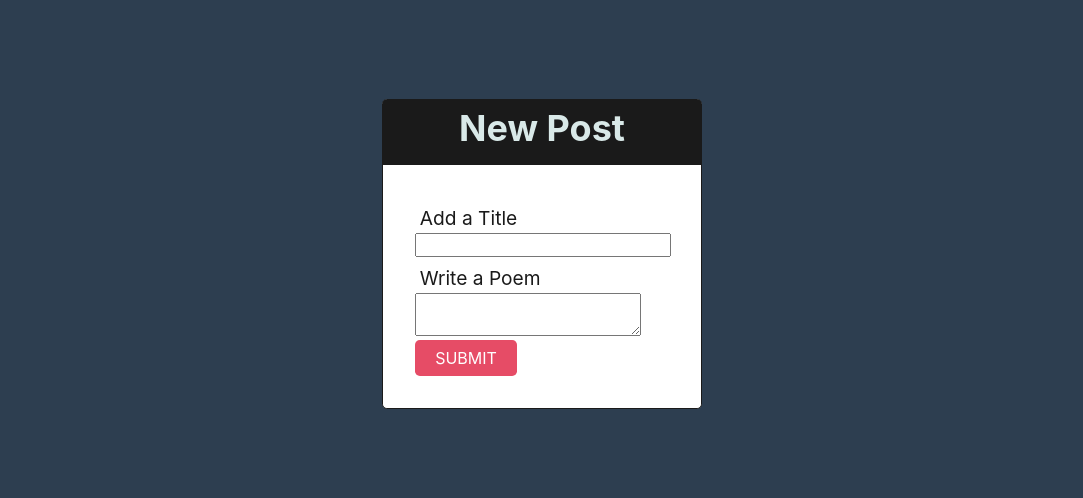
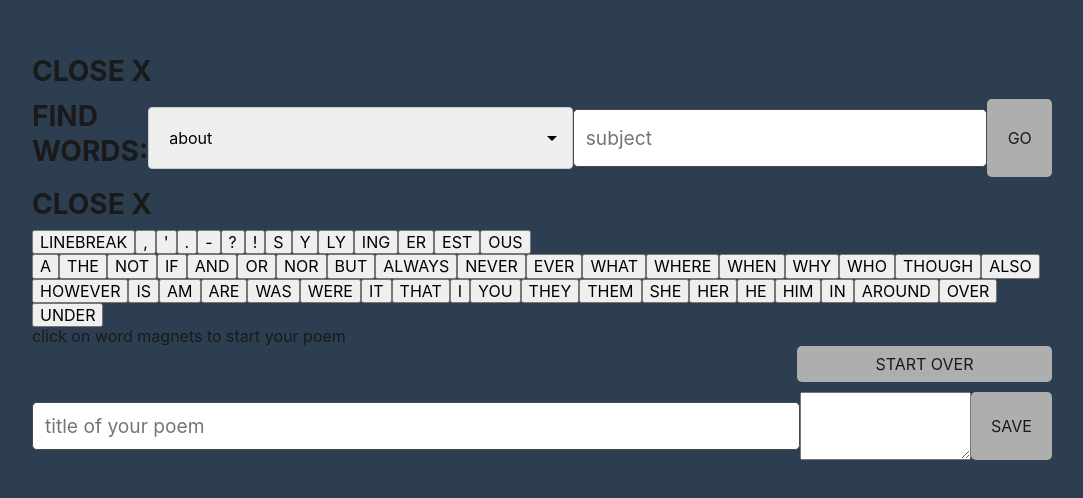
Before and after one commit to mckayfackrell/refrigerator-poetry, a React (Create React App) app in the folder client/: page /post in a window 1280 px wide. Shown: the part 138-636 px from the top of the page, without its empty margins (98-1181 px from the left). Built offline with nearby package versions, Linux system fonts and the light colour scheme.

Commit message:
Poem user interface built and homepage displaying all posts in db

```diff
--- a/client/src/App.js
+++ b/client/src/App.js
@@ -12,6 +12,10 @@ const client = new ApolloClient({
   cache: new InMemoryCache(),
 });
 
+const staticfragments = [{ id: 0, name: "LINEBREAK" }, { id: 1, name: "," }, { id: 2, name: "'" }, { id: 3, name: "." }, { id: 4, name: "-" }, { id: 5, name: "?" }, { id: 6, name: "!" }, { id: 7, name: "S" }, { id: 8, name: "Y" },  { id: 9, name: "LY" }, { id: 10, name: "ING" }, { id: 11, name: "ER" },  { id: 12, name: "EST" }, { id: 13, name: "OUS" }]
+
+const staticwords = [{ id: 0, name: "A" }, { id: 1, name: "THE" }, { id: 2, name: "NOT" }, { id: 3, name: "IF" }, { id: 4, name: "AND" }, { id: 5, name: "OR" }, { id: 6, name: "NOR" }, { id: 7, name: "BUT" }, { id: 8, name: "ALWAYS" }, { id: 9, name: "NEVER" }, { id: 10, name: "EVER" }, { id: 11, name: "WHAT" }, { id: 12, name: "WHERE" }, { id: 13, name: "WHEN" }, { id: 14, name: "WHY" }, { id: 15, name: "WHO" }, { id: 16, name: "THOUGH" }, { id: 17, name: "ALSO" }, { id: 18, name: "HOWEVER" }, { id: 19, name: "IS" }, { id: 20, name: "AM" }, { id: 21, name: "ARE" }, { id: 22, name: "WAS" }, { id: 23, name: "WERE" }, { id: 24, name: "IT" }, { id: 25, name: "THAT" }, { id: 26, name: "I" }, { id: 27, name: "YOU" }, { id: 28, name: "THEY" }, { id: 29, name: "THEM" }, { id: 30, name: "SHE" }, { id: 31, name: "HER" }, { id: 32, name: "HE" }, { id: 33, name: "HIM" }, { id: 34, name: "IN" }, { id: 35, name: "AROUND" }, { id: 36, name: "OVER" }, { id: 37, name: "UNDER" }];
+
 function App() {
   return (
     <ApolloProvider client={client}>
@@ -24,7 +28,7 @@ function App() {
             />
             <Route
               path="/post"
-              element={<EditPost />}
+              element={<EditPost staticfragments={staticfragments} staticwords={staticwords} />}
             />
             <Route
               path="/post/:id"
--- a/client/src/pages/EditPost.js
+++ b/client/src/pages/EditPost.js
@@ -4,10 +4,16 @@ import { useMutation } from '@apollo/client';
 // import { QUERY_TECH } from '../utils/queries';
 import { CREATE_POST } from '../utils/mutations';
 
-const EditPost = () => {
-// const { loading, data } = useQuery(QUERY_TECH);
+const EditPost = (props) => {
 
-//  const techList = data?.tech || [];
+    function moveMagnet(word) {
+        console.log(word);
+    }
+
+    /* const { loading, data } = useQuery(QUERY_TECH);
+
+    const techList = data?.tech || [];
+    console.log(techList); */
 
 //  const formPostTitle = data?.postTitle;
 //  const formPostText = data?.postTest;
@@ -21,8 +27,6 @@ const EditPost = () => {
 
   const [createPost, { error }] = useMutation(CREATE_POST);
 
-
-
     const handleInputChange = (event) => {
     const { name, value } = event.target;
     setFormData({ ...formData, [name]: value });
@@ -31,72 +35,105 @@ const EditPost = () => {
   const handleFormSubmit = async (event) => {
     event.preventDefault();
 
-    // console.log('formData:' + formData);
+    try {
 
-    try {
       const { data } = await createPost({
         variables: { ...formData },
       });
 
-      console.log('id: ' + data.createPost._id);
+    console.log('id: ' + data.createPost._id);
 
+    // navigate(`/post/${data.createPost._id}`);
+    navigate(`/`);
 
-      // ?
-    /* navigate(`/matchup/${data.createMatchup._id}`);
-    } catch (err) {
-      console.error(err);
-    }  */
-
-
-
-    navigate(`/post/${data.createPost._id}`);
     } catch (err) {
     console.error(err);
     }
-
-
 
     /* setFormData({
       tech1: 'JavaScript',
       tech2: 'JavaScript',
     }); */
+
   };
 
   return (
-    <div className="card bg-white card-rounded w-25">
-      <div className="card-header bg-dark text-center">
-        <h1>New Post</h1>
-      </div>
-      <div className="card-body m-5">
 
+    <div className="poem-interface-outer">
 
-            <form onSubmit={handleFormSubmit}>
-            <label>Add a Title</label>
-            <input name="postTitle" onChange={handleInputChange} />
-            <label>Write a Poem </label>
-            <textarea name="description" onChange={handleInputChange}></textarea>
-            <button className="btn btn-danger" type="submit">SUBMIT</button>
-            </form>
+            <div className="create-a-post container">
 
+                <div className="collapse-outer">
+                    <h3 className="collapse open">CLOSE X</h3>
+                    <div id="words-finder" className="collapse-content">
+                        <form id="words-finder-form">
+                            <div className="form-block display-flex justify-space-between query-builder form-group">
 
+                                <h3>FIND WORDS:</h3>
 
-      </div>
-      {error && <div>Something went wrong...</div>}
+                                <select id="words-behavior" className="select">
+                                    <option value="rel_trg">about</option>
+                                    <option value="ml">like</option>
+                                    <option value="rel_rhy">rhyming with</option>
+                                </select>
+
+                                <input type="text" id="words-subject" className="form-input" placeholder="subject" />
+                                <button id="find-words-btn" className="btn btn-submit">GO</button>
+
+                            </div>
+                        </form>
+                        <div id="word-list-dynamic"></div>
+                    </div>
+                </div>
+
+                <div className="collapse-outer">
+                    <h3 className="collapse open">CLOSE X</h3>
+                    <div className="collapse-content">
+                        <div id="word-list-static">
+                            <div id="static-fragments">
+                                {
+                                    props.staticfragments.map(item => (
+                                        <button className="magnet" key={item.id} onClick={() => moveMagnet(item.name)}>{item.name}</button>
+                                    ))
+                                }
+                            </div>
+                            <div id="static-words">
+                                {
+                                    props.staticwords.map(item => (
+                                        <button className="magnet" key={item.id} onClick={() => moveMagnet(item.name)}>{item.name}</button>
+                                    ))
+                                }
+                            </div>
+                        </div>
+                    </div>
+                </div>
+
+                <div id="poem-container" className="empty">click on word magnets to start your poem</div>
+                <div id="help-buttons" className="text-right">
+                    <button className="btn floating col-3" data-func="start-over">START OVER</button>
+                </div>
+
+                <form className="form update-a-post-form" data-id="usethepostidforthis" data-func="save" onSubmit={handleFormSubmit}>
+                    <div className="form-group display-flex justify-content-space-between">
+                        <input className="form-input" type="text" id="newpost-title" name="postTitle" placeholder="title of your poem" onChange={handleInputChange} />
+                        <textarea name="description" onChange={handleInputChange}></textarea>
+                        <button className="btn btn-submit floating" type="submit">SAVE</button>
+                    </div>
+
+                    {/* <label>Add a Title</label>
+                    <input name="postTitle" onChange={handleInputChange} />
+                    <label>Write a Poem </label>
+                    <textarea name="description" onChange={handleInputChange}></textarea>
+                    <button className="btn btn-danger" type="submit">SUBMIT</button> */}
+
+                </form>
+            </div>
+
+        {error && <div>Something went wrong...</div>}
+
     </div>
+
   );
 };
 
 export default EditPost;
-
-
-/* {loading ? (
-    <div>Loading...</div>
-  ) : (
-    <form onSubmit={handleFormSubmit}>
-      <label>Add a Title</label>
-      <input name="poemTitle" onChange={handleInputChange} />
-      <label>Write a Poem </label>
-      <textarea name="poemText" onChange={handleInputChange}></textarea>
-      <button className="btn btn-danger" type="submit">SUBMIT</button>
-    </form>
-  )} */
--- a/client/src/pages/Home.js
+++ b/client/src/pages/Home.js
@@ -1,45 +1,51 @@
-import { Link } from 'react-router-dom';
+// import { Link } from 'react-router-dom';
 import { useQuery } from '@apollo/client';
-import { QUERY_MATCHUPS } from '../utils/queries';
+import { QUERY_POSTS } from '../utils/queries';
+import UserPosts from './UserPosts';
 
 const Home = () => {
-  const { loading, data } = useQuery(QUERY_MATCHUPS, {
+  /* const { loading, data } = useQuery(QUERY_POSTS, {
     fetchPolicy: "no-cache"
-  });
+  }); */
 
-  const matchupList = data?.matchups || [];
+  // const [allPosts, { error }] = useQuery(QUERY_POSTS);
+
+
+
+
+
+  const { loading, data } = useQuery(QUERY_POSTS);
+
+  const postList = data?.allPosts || [];
+
+  //console.log(data);
 
   return (
     <div className="card bg-white card-rounded w-50">
       <div className="card-header bg-dark text-center">
-        <h1>Welcome to Tech Matchup!</h1>
+        <h1>Fridge Poetry</h1>
       </div>
       <div className="card-body m-5">
-        <h2>Here is a list of matchups you can vote on:</h2>
-        {loading ? (
-          <div>Loading...</div>
-        ) : (
-          <ul className="square">
-            {matchupList.map((matchup) => {
-              return (
-                <li key={matchup._id}>
-                  <Link to={{ pathname: `/matchup/${matchup._id}` }}>
-                    {matchup.tech1} vs. {matchup.tech2}
-                  </Link>
-                </li>
-              );
-            })}
-          </ul>
-        )}
+          { loading }
+          <UserPosts postList={postList} />
+
       </div>
-      <div className="card-footer text-center m-3">
-        <h2>Ready to create a new matchup?</h2>
-        <Link to="/matchup">
-          <button className="btn btn-lg btn-danger">Create Matchup!</button>
-        </Link>
-      </div>
+
     </div>
   );
 };
 
 export default Home;
+
+/* <div className="card-footer text-center m-3">
+        <h2>Ready to create a new matchup?</h2>
+        <Link to="/matchup">
+          <button className="btn btn-lg btn-danger">Create Matchup!</button>
+        </Link>
+      </div> */
+
+/* <li key={poem._id}>
+  <Link to={{ pathname: `/matchup/${matchup._id}` }}>
+    {matchup.tech1} vs. {matchup.tech2}
+  </Link>
+</li> */
--- /dev/null
+++ b/client/src/pages/UserPosts.js
@@ -0,0 +1,23 @@
+import React from 'react';
+
+const UserPosts = ({ postList }) => {
+  if (!postList.length) {
+    return <h3>No Poetry Yet</h3>;
+  }
+
+  return (
+    <div>
+      {postList &&
+        postList.map((poem) => (
+          <div key={poem._id} className="card mb-3">
+            <h4 className="card-header bg-primary text-light p-2 m-0">
+              {poem.postTitle}
+            </h4>
+            <p>{poem.description}</p>
+          </div>
+        ))}
+    </div>
+  );
+};
+
+export default UserPosts;
--- a/client/src/utils/queries.js
+++ b/client/src/utils/queries.js
@@ -1,6 +1,14 @@
 import { gql } from '@apollo/client';
 
-
+export const QUERY_POSTS = gql`
+  query AllPosts {
+    allPosts {
+      _id
+      postTitle
+      description
+    }
+  }
+`;
 
 export const QUERY_TECH = gql`
   query tech {
```
